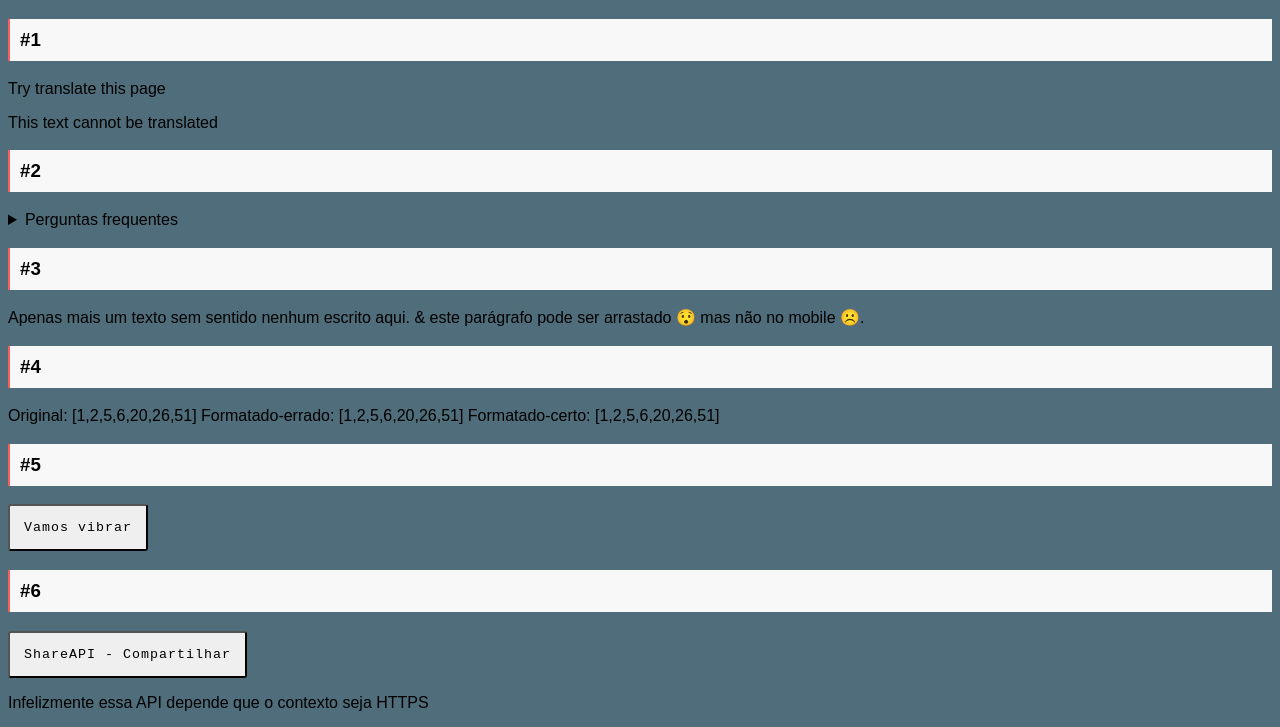
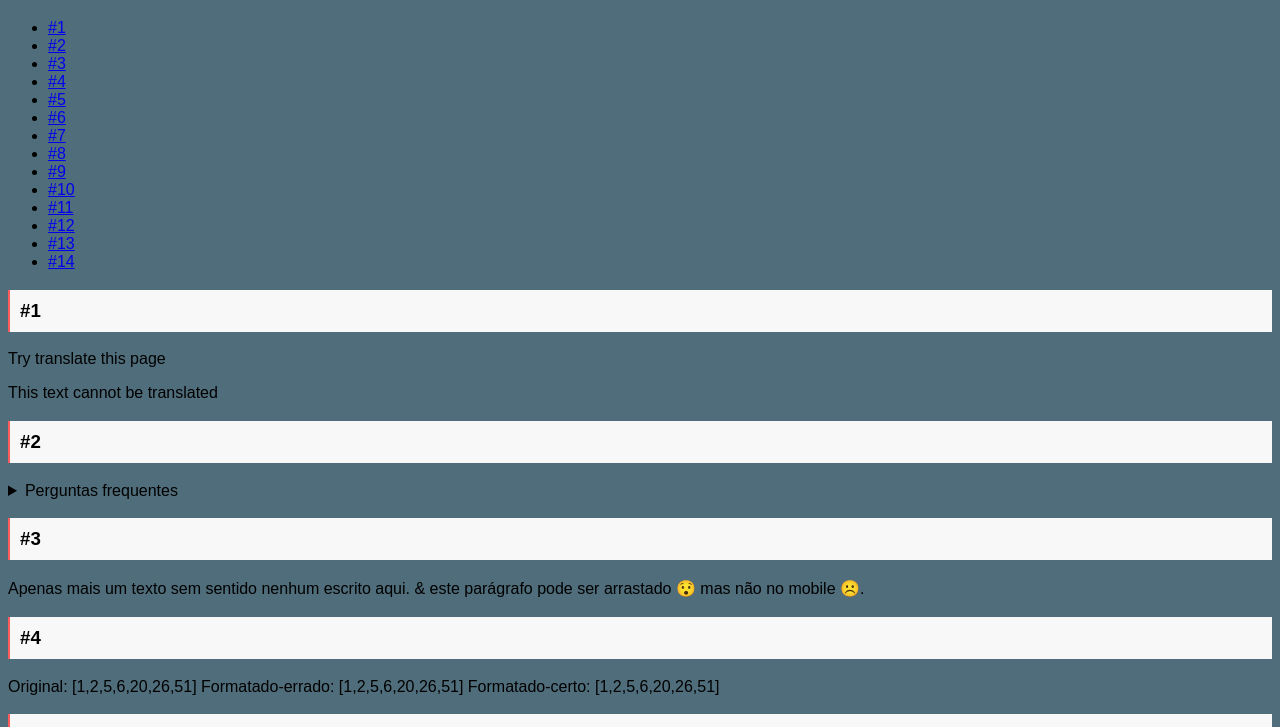
Before and after one commit to allanqueiroz02/tips-tricks, a plain HTML site: page src/index.html in a window 1280 px wide. Shown: the part 61-788 px from the top of the page. Drawn offline with Linux system fonts and the light colour scheme.

Commit message:
adicionado listagem de itens

```diff
--- a/src/index.html
+++ b/src/index.html
@@ -15,11 +15,56 @@
   <body>
     <h1>TIPS & TRICKS</h1>
 
-    <h3 class="cool-header">#1</h3>
+    <ul>
+      <li>
+        <a href="#1">#1</a>
+      </li>
+      <li>
+        <a href="#2">#2</a>
+      </li>
+      <li>
+        <a href="#3">#3</a>
+      </li>
+      <li>
+        <a href="#4">#4</a>
+      </li>
+      <li>
+        <a href="#5">#5</a>
+      </li>
+      <li>
+        <a href="#6">#6</a>
+      </li>
+      <li>
+        <a href="#7">#7</a>
+      </li>
+      <li>
+        <a href="#8">#8</a>
+      </li>
+      <li>
+        <a href="#9">#9</a>
+      </li>
+      <li>
+        <a href="#10">#10</a>
+      </li>
+      <li>
+        <a href="#11">#11</a>
+      </li>
+      <li>
+        <a href="#12">#12</a>
+      </li>
+      <li>
+        <a href="#13">#13</a>
+      </li>
+      <li>
+        <a href="#14">#14</a>
+      </li>
+    </ul>
+
+    <h3 class="cool-header" id="1">#1</h3>
     <p>Try translate this page</p>
     <p translate="no">This text cannot be translated</p>
 
-    <h3 class="cool-header">#2</h3>
+    <h3 class="cool-header" id="2">#2</h3>
     <details>
       <summary>Perguntas frequentes</summary>
       <ul>
@@ -29,7 +74,7 @@
       </ul>
     </details>
 
-    <h3 class="cool-header">#3</h3>
+    <h3 class="cool-header" id="3">#3</h3>
     <div draggable="true">
       <p>
         Apenas mais um texto sem sentido nenhum escrito aqui. & este parágrafo
@@ -37,34 +82,34 @@
       </p>
     </div>
 
-    <h3 class="cool-header">#4</h3>
+    <h3 class="cool-header" id="4">#4</h3>
     <div>
       <p id="arr-1"></p>
     </div>
 
-    <h3 class="cool-header">#5</h3>
+    <h3 class="cool-header" id="5">#5</h3>
     <div>
       <button id="btn-vibration">Vamos vibrar</button>
     </div>
 
-    <h3 class="cool-header">#6</h3>
+    <h3 class="cool-header"id="6">#6</h3>
     <div>
       <button id="btn-share">ShareAPI - Compartilhar</button>
       <p>Infelizmente essa API depende que o contexto seja HTTPS</p>
     </div>
 
-    <h3 class="cool-header">#7</h3>
+    <h3 class="cool-header"id="7">#7</h3>
     <div>
       <p id="show-random-fruit"></p>
       <button id="btn-random-fruit">Fruta aleatória</button>
     </div>
 
-    <h3 class="cool-header">#8</h3>
+    <h3 class="cool-header"id="8">#8</h3>
     <p contenteditable="true" spellcheck="true" id="show-random-fruit">
       Did you know you can click me to edit my content?
     </p>
 
-    <h3 class="cool-header">#9</h3>
+    <h3 class="cool-header"id="9">#9</h3>
     <div class="middle">
       <a class="btn" href="#">
         <i class="fa-brands fa-facebook-f"></i>
@@ -80,12 +125,12 @@
       </a>
     </div>
 
-    <!-- <h3 class="cool-header">#10</h3>
+    <!-- <h3 class="cool-header" id="10">#10</h3>
     <div class="centered img">
       <div class="centered glass-effect">Hello world!</div>
     </div> -->
 
-    <h3 class="cool-header">#11</h3>
+    <h3 class="cool-header"id="11">#11</h3>
     <p class="text-portrait">
       Fugiat est amet cillum aliquip eiusmod. Labore magna consequat laboris
       proident ex fugiat esse nostrud. Amet non et duis enim duis ex sit ipsum
@@ -129,7 +174,7 @@
       incididunt incididunt ut est sit sit ut labore101.
     </p>
 
-    <h3 class="cool-header">#12</h3>
+    <h3 class="cool-header"id="12">#12</h3>
     <div>
       <div>
         <input type="checkbox" name="yes" id="yes" class="accent" />
@@ -153,7 +198,7 @@
       </div>
     </div>
 
-    <h3 class="cool-header">#13</h3>
+    <h3 class="cool-header"id="13">#13</h3>
     <div>
       <h4>Carregar imagem</h4>
       <h5>⚠️Upload de img com URL.createObjectURL</h5>
@@ -184,7 +229,7 @@
       </div>
     </div>
 
-    <h3 class="cool-header">#14</h3>
+    <h3 class="cool-header"id="14">#14</h3>
     <div class="resize">
       <p>
         Officia elit Lorem veniam do elit ad excepteur aliquip pariatur ut
```
